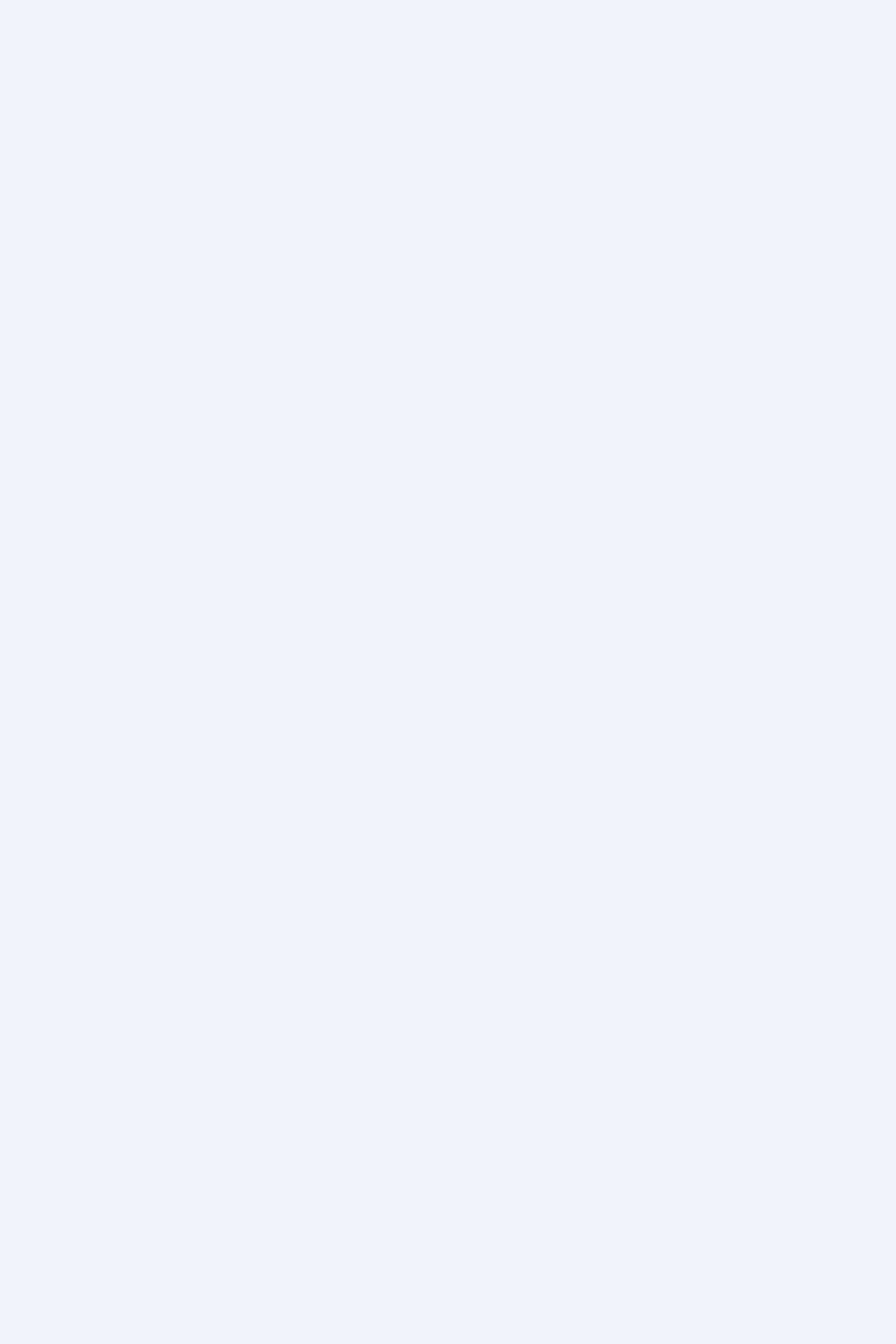
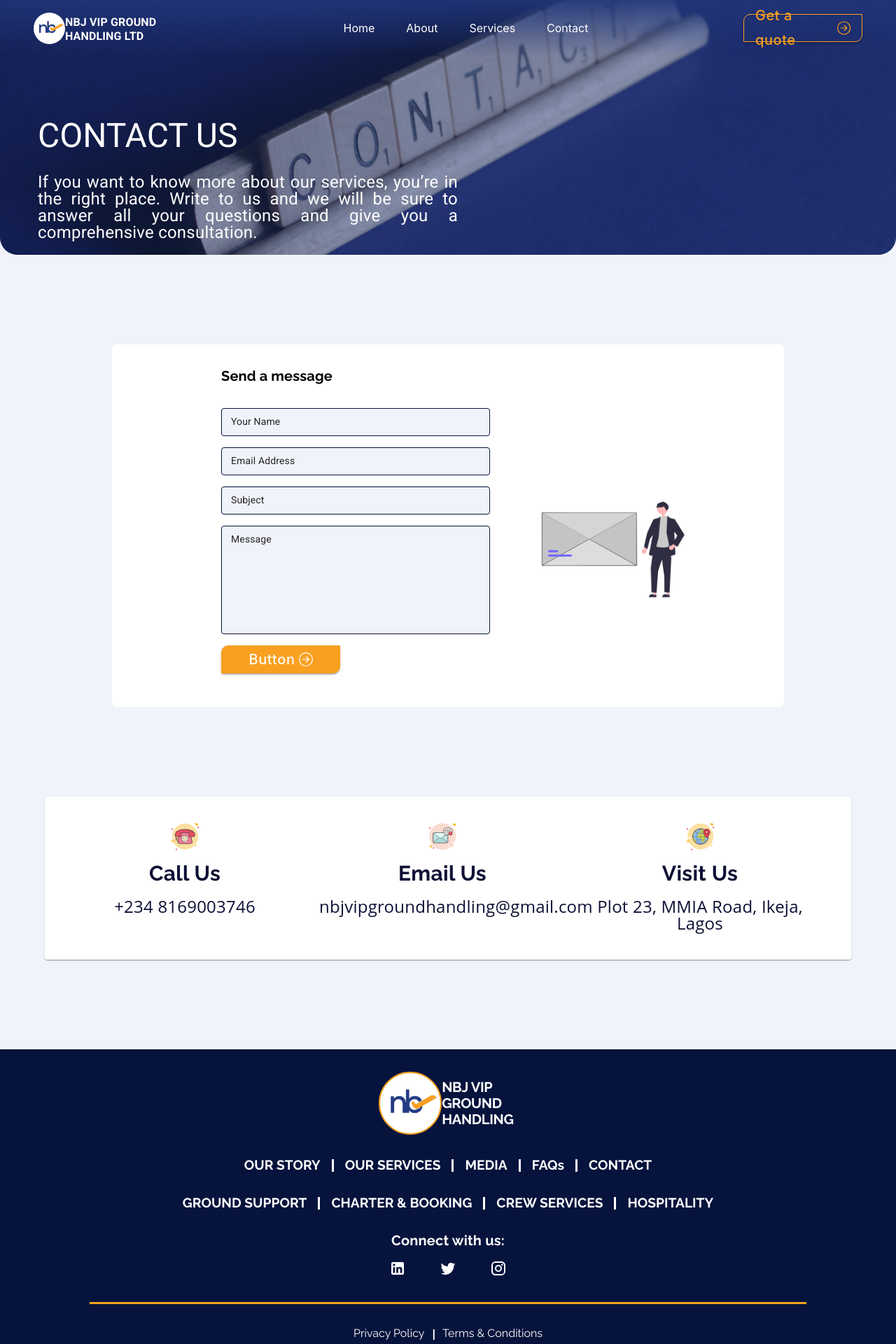
Before and after one commit to NBJ-Developer/nbj-client, a React (Create React App) app: page /GetPrice in a window 1280 px wide. Before the commit this address had no page. Shown: the top 1920 px of the page at 70% size. Before the commit the page ends 800 px from the top, so only its background shows below. Built offline with nearby package versions, Linux system fonts and the light colour scheme.

Commit message:
Added anchor tag to the footer

```diff
--- a/package.json
+++ b/package.json
@@ -11,6 +11,7 @@
     "@testing-library/react": "^13.4.0",
     "@testing-library/user-event": "^13.5.0",
     "react": "^18.2.0",
+    "react-anchor-link-smooth-scroll": "^1.0.12",
     "react-dom": "^18.2.0",
     "react-icons": "^4.4.0",
     "react-intersection-observer": "^9.4.1",
--- a/src/App.js
+++ b/src/App.js
@@ -3,6 +3,7 @@
 import About from './pages/About/About';
 import Services from './pages/Services/Services';
 import Contact from './pages/Contact/Contact'
+import GetPrice from './pages/Contact/GetPrice'
 import './App.css';
 
 
@@ -14,6 +15,7 @@
         <Route path='/About' element={<About />} />
         <Route path='/Contact' element={<Contact />} />
         <Route path='/Services' element={<Services />} />
+        <Route path='/GetPrice' element={<GetPrice />} />
       </Routes>
     </BrowserRouter>
   );
--- a/src/components/About/OurStory.jsx
+++ b/src/components/About/OurStory.jsx
@@ -8,6 +8,7 @@
 
 export default function OurStory({ourStoryProps}) {
   return (
+    <div id='ourStory'>
     <Box>
       {/* SMALL DEVICE */}
       <Box sx={{
@@ -140,5 +141,6 @@
             />
       </Box>
     </Box>
+    </div>
   );
 }
--- a/src/components/Footer/Footer.jsx
+++ b/src/components/Footer/Footer.jsx
@@ -1,6 +1,5 @@
 import * as React from 'react';
 import Box from '@mui/material/Box';
-import BottomNavigation from '@mui/material/BottomNavigation';
 import { Link } from 'react-router-dom'
 import { TbMinusVertical } from 'react-icons/tb'
 import Typography from '@mui/material/Typography';
@@ -13,7 +12,12 @@
 export default function Footer() {
 
   const linkItems1 =
-  ['OUR STORY', 'OUR SERVICES', 'MEDIA', 'FAQs', 'CONTACT',]
+  [
+    {name: 'OUR STORY', id:'ourStory'},
+    {name: 'OUR SERVICES', id:'ourServices'},
+    {name: 'MEDIA', id:'media'},
+    {name: 'FAQs', id:'faqs'},
+    {name: 'CONTACT', link: 'Contact'},]
   const linkItems2 =
   ['GROUND SUPPORT', 'CHARTER & BOOKING', 'CREW SERVICES', 'HOSPITALITY',]
 
@@ -66,7 +70,7 @@
               </Typography>
               {linkItems1.map((item, index) => (
               <Box key={index}>
-                <LinkComponent item={item} index={index} itemsLength={itemsLength1}/>
+                <LinkComponent item={item.name} sectionId={item.id} link={item.link} index={index} itemsLength={itemsLength1}/>
               </Box>
               ))}
             </Box>
--- a/src/components/Footer/LinkComponent.jsx
+++ b/src/components/Footer/LinkComponent.jsx
@@ -1,10 +1,7 @@
 import React from 'react'
 import Box from '@mui/material/Box'
-import {Link as RouterLink} from 'react-router-dom'
-import Link from '@mui/material/Link'
-import OurStory from '../About/OurStory'
 
-function LinkComponent({item, index, itemsLength}) {
+function LinkComponent({item, sectionId, link, index, itemsLength}) {
   return (
     <div>
       <Box sx={{
@@ -18,17 +15,16 @@
           mt: 0.35,
           mx: 2,
         }}/>
-        <Link component={RouterLink} to='OurStory' sx={{
+          <a href={sectionId? `#${sectionId}`: `http://localhost:3000/${link}`} style={{
           fontFamily: 'Raleway',
-          fontStyle: 'normal',
-          fontWeight: {xs: '400px', md: '700'},
-          fontSize: {xs: '14px', md: '20px'},
+          fontWeight: '700',
+          fontSize: '1.5vw',
           lineHeight: {xs: '16px', md: '24px'},
           color: '#ffffff',
           textDecoration: 'none'
-        }}>
-          {item}
-        </Link>
+          }}>
+            {item}
+          </a>
         <Box sx={{
           display: {xs: 'none', md: index + 1 !== itemsLength? 'block': 'none'},
           borderLeft: '3px solid #ffffff',
@@ -37,7 +33,6 @@
           mx: 2,
         }}/>
       </Box>
-
     </div>
   )
 }
--- a/src/components/Sub/Sub.jsx
+++ b/src/components/Sub/Sub.jsx
@@ -9,83 +9,8 @@
 export default function Sub() {
 
   return (
+    <div id='contact'>
     <Box>
-      {/* SMALL DEVICE */}
-       {/* <Box sx={{
-            display: {xs: 'flex', md: 'none'},
-            mt: 16,
-            justifyContent: 'center',
-            alignItems: 'center',
-            position: 'relative',
-        }}>
-          <Box sx={{
-          position: 'absolute',
-          background: 'rgba(0, 0, 0, 0.51)',
-          width: '70%',
-          height: '160px',
-          borderRadius: '30px 0',
-          bottom: '0px',
-          flexGrow: 1,
-        }}>
-
-      </Box>
-
-            <Box style={{
-               backgroundImage: `url(${image2})`,
-               backgroundRepeat: 'no-repeat',
-               backgroundSize: '100% 100%',
-            }}
-                sx={{
-                width: '70%',
-                height: '160px',
-                background: 'rgba(0, 0, 0, 0.51)',
-                borderRadius: '30px 0'
-            }}>
-              <Box sx={{
-                position: 'absolute',
-                left: 12,
-                right: 12,
-                zIndex: 2,
-              }}>
-                <Typography sx={{
-                  fontFamily: 'Inter',
-                  fontStyle: 'normal',
-                  fontWeight: '700',
-                  fontSize: '24px',
-                  lineHeight: '22px',
-                  color: '#ffffff',
-                  zIndex: 2,
-                  textAlign: 'center',
-                  marginTop: '17px'
-              }} variant='h1'>
-                  Subscribe to our newsletter
-              </Typography>
-
-                <Box sx={{
-                  width: '100%',
-                  display: 'flex',
-                  flexDirection: 'column',
-                  justifyContent: 'center',
-                  alignItems: 'center',
-                  mt: 2,
-                  zIndex: 2,
-                }}>
-                    <InputField content={{
-                      label:'Enter Email',
-                      color: '#ffffff',
-                      }} />
-                  <Box sx={{
-                    my: 2,
-                  }}>
-                    <PrimaryButtons buttonLabel={'Join'} />
-                  </Box>
-                </Box>
-              </Box>
-
-            </Box>
-        </Box>  */}
-
-      {/* MEDIUM DEVICE */}
        <Box sx={{
             display: 'flex',
             mt: 16,
@@ -152,5 +77,6 @@
 
             </Box>
         </Box>
+        </div>
   );
 }
--- a/src/elements/Button/SecondaryButton.jsx
+++ b/src/elements/Button/SecondaryButton.jsx
@@ -21,8 +21,10 @@
         color: '#F9A020',
         border: '3px solid #F9A020',
       },
-      }}>
-      {buttonLabel}
+      }}
+      href="/GetPrice"
+      >
+        {buttonLabel}
       <BsArrowRightCircle style={{marginLeft: '5px'}}/>
     </Button>
   );
--- /dev/null
+++ b/src/pages/Contact/GetPrice.jsx
@@ -0,0 +1,53 @@
+import * as React from 'react';
+import Box from '@mui/material/Box';
+import GeneralHero from '../../components/Hero/GeneralHero'
+import ContactMessage from '../../components/Contact/ContactMessage';
+import Typography from '@mui/material/Typography';
+import bgImage from './contactBG.png'
+import Footer from '../../components/Footer/Footer';
+import ContactInfo from '../../components/Contact/ContactInfo';
+
+
+function Contact() {
+  const content = {
+    header: 'CONTACT US',
+    body: `If you want to know more about our services, you’re in the right place.
+    Write to us and we will be sure to answer all your questions and give you a
+    comprehensive consultation.`
+  }
+  const pages = ['Home', 'About', 'Services', 'Contact'];
+  return (
+    <Box>
+      <GeneralHero display={true} bgImage={bgImage} content={content} pages={pages}/>
+      <Box sx={{
+        display: {xs: 'flex', md: 'none'},
+        justifyContent: 'center',
+        width: '100%',
+        marginTop: '20px'
+      }}>
+        <Box sx={{
+          width: '80%',
+        }}>
+          <Typography sx={{
+            fontFamily: 'Raleway',
+            fontStyle: 'normal',
+            fontWeight: '400',
+            fontSize: '13px',
+            lineHeight: '17.7px',
+            color: '#000000',
+            textAlign: 'center'
+          }}>
+          If you want to know more about our services, you’re in the right place.
+          Write to us and we will be sure to answer all your questions and give you
+          a comprehensive consultation.
+          </Typography>
+        </Box>
+      </Box>
+      <ContactMessage />
+      <ContactInfo />
+      <Footer />
+    </Box>
+  )
+}
+
+export default Contact
--- a/src/pages/Home/Home.jsx
+++ b/src/pages/Home/Home.jsx
@@ -9,7 +9,6 @@
 import Services from '../../components/Services/Services'
 import Sub from '../../components/Sub/Sub'
 import Testimonials from '../../components/Testimonials/Testimonials'
-import { Route, Routes } from 'react-router-dom'
 
 
 const Home = () => {
@@ -39,7 +38,9 @@
       <Hero />
       <Benefits />
       <OurStory ourStoryProps={ourStoryProps[0]}/>
+    <div id='ourServices'>
       <Services />
+    </div>
       <CallToAction />
       <Testimonials />
       <SideAttraction />
--- a/src/pages/Services/Services.jsx
+++ b/src/pages/Services/Services.jsx
@@ -2,9 +2,7 @@
 import GeneralHero from '../../components/Hero/GeneralHero'
 import Box from '@mui/material/Box';
 import ServiceSummary from '../../components/Services/ServiceSummary';
-import ServiceCTA1 from '../../components/CallToAction/ServiceCTA1';
 import ServiceList from '../../components/Services/ServiceList';
-import ServiceCTA2 from '../../components/CallToAction/ServiceCTA2';
 import Footer from '../../components/Footer/Footer'
 import bgImage from './servicesBG.png'
 import ServicesNavigations from '../../components/Services/ServicesNavigations';
```
Also changed, not shown: 1 other file (tests, documents, lock files or other folders).
